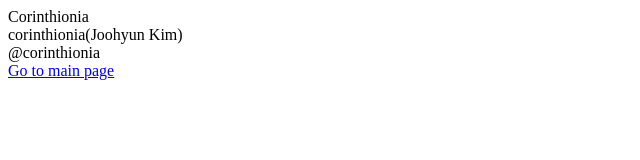
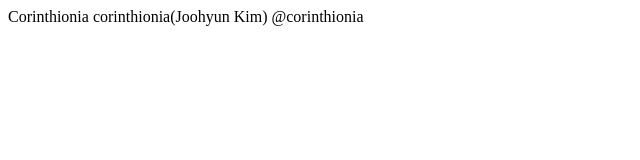
Before and after one commit to corinthionia/gatsby-blog, a Gatsby site: page /info in a window 1280 px wide. Shown: the whole page, without its empty margins (0-640 px from the left). Built offline with nearby package versions, Linux system fonts and the light colour scheme; Gatsby itself is replaced by a stand-in of ours.

```diff
--- a/gatsby-config.js
+++ b/gatsby-config.js
@@ -8,6 +8,7 @@
   plugins: [
     `gatsby-plugin-react-helmet`,
     `gatsby-plugin-image`,
+    `gatsby-plugin-emotion`,
     {
       resolve: 'gatsby-plugin-typescript',
       options: {
--- a/package.json
+++ b/package.json
@@ -5,7 +5,10 @@
   "version": "0.1.0",
   "author": "Kyle Mathews <mathews.kyle@gmail.com>",
   "dependencies": {
+    "@emotion/react": "^11.9.3",
+    "@emotion/styled": "^11.9.3",
     "gatsby": "^4.18.2",
+    "gatsby-plugin-emotion": "^7.18.0",
     "gatsby-plugin-image": "^2.18.1",
     "gatsby-plugin-manifest": "^4.18.1",
     "gatsby-plugin-offline": "^5.18.1",
--- a/src/components/Text.tsx
+++ /dev/null
@@ -1,11 +0,0 @@
-import React, { FunctionComponent } from 'react'
-
-type TextProps = {
-  text: string
-}
-
-const Text: FunctionComponent<TextProps> = function ({ text }) {
-  return <div>{text}</div>
-}
-
-export default Text
--- a/src/pages/index.tsx
+++ b/src/pages/index.tsx
@@ -1,11 +1,9 @@
 import React, { FunctionComponent } from 'react'
-import Text from 'components/Text'
 import { Link } from 'gatsby'
 
 const Index: FunctionComponent = function () {
   return (
     <div>
-      <Text text="Hello, World!" />
       <Link to="/info/">Go to info page</Link>
     </div>
   )
--- a/src/pages/info.tsx
+++ b/src/pages/info.tsx
@@ -1,9 +1,7 @@
 import React, { FunctionComponent } from 'react'
 import { graphql } from 'gatsby'
-import Text from 'components/Text'
-import { Link } from 'gatsby'
 
-type InfoPageProps = {
+interface IInfoPageProps {
   data: {
     site: {
       siteMetadata: {
@@ -15,7 +13,7 @@
   }
 }
 
-const InfoPage: FunctionComponent<InfoPageProps> = function ({
+const InfoPage: FunctionComponent<IInfoPageProps> = function ({
   data: {
     site: {
       siteMetadata: { title, description, author },
@@ -24,10 +22,7 @@
 }) {
   return (
     <div>
-      <Text text={title} />
-      <Text text={description} />
-      <Text text={author} />
-      <Link to="/">Go to main page</Link>
+      {title} {description} {author}
     </div>
   )
 }
```
Also changed, not shown: 1 other file.
